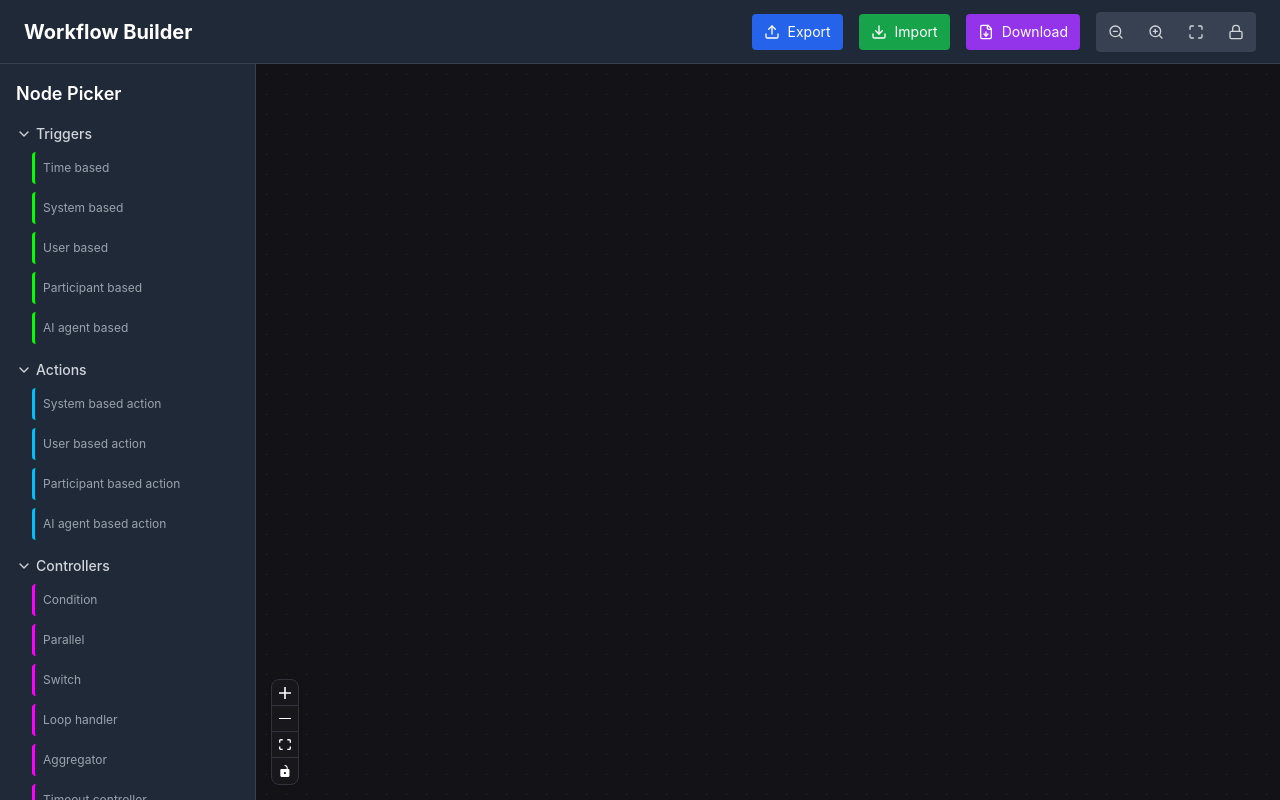
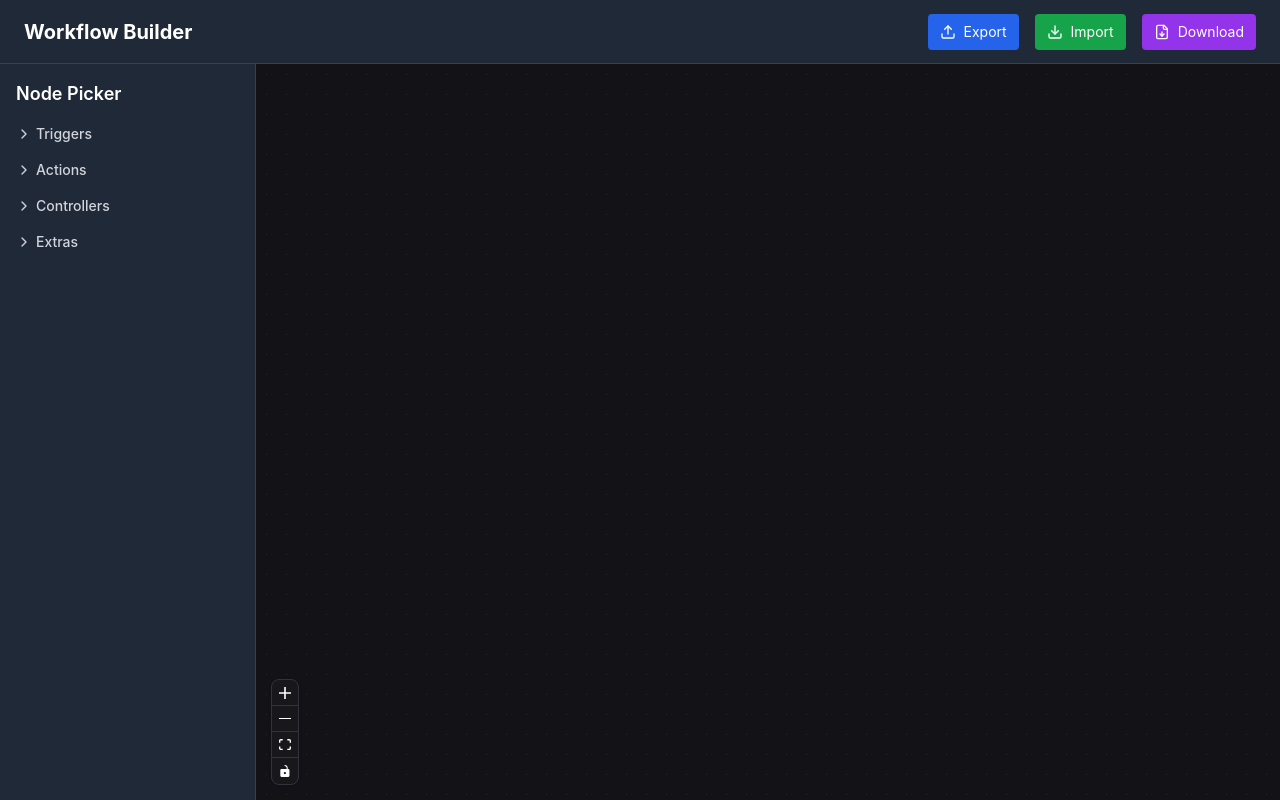
Before and after one commit to linuxacademyir/neon-flow-visualizer-studio, a React (Vite) app: page / in a window 1280 px wide. Built offline with nearby package versions, Linux system fonts and the light colour scheme.

Commit message:
feat: Implement requested UI changes
- Allow changing action/trigger types in edit sidebar.
- Remove zoom/lock controls from navbar.
- Collapse node categories by default in sidebar.
- Style controllers as diamonds.
- Ensure actions have a minimum width.

```diff
--- a/src/components/EditSidebar.tsx
+++ b/src/components/EditSidebar.tsx
@@ -11,6 +11,11 @@ interface EditSidebarProps {
   onEditNode: (nodeId: string) => void;
 }
 
+const nodeTypeOptions = {
+  trigger: ['Time based', 'System based', 'User based', 'Participant based', 'AI agent based'],
+  action: ['System based action', 'User based action', 'Participant based action', 'AI agent based action']
+};
+
 export const EditSidebar = ({
   isOpen,
   onClose,
@@ -20,12 +25,14 @@ export const EditSidebar = ({
   const [name, setName] = useState('');
   const [actor, setActor] = useState('');
   const [description, setDescription] = useState('');
+  const [selectedType, setSelectedType] = useState('');
 
   useEffect(() => {
     if (selectedNode) {
       setName(selectedNode.data.name || selectedNode.data.label || '');
       setActor(selectedNode.data.actor || '');
       setDescription(selectedNode.data.description || '');
+      setSelectedType(selectedNode.data.label || '');
     }
   }, [selectedNode]);
 
@@ -35,7 +42,18 @@ export const EditSidebar = ({
     }
   };
 
+  const handleTypeChange = (newType: string) => {
+    setSelectedType(newType);
+    if (selectedNode) {
+      onUpdateNode(selectedNode.id, { label: newType, name: newType });
+      setName(newType);
+    }
+  };
+
   if (!isOpen) return null;
+
+  const canChangeType = selectedNode && (selectedNode.type === 'trigger' || selectedNode.type === 'action');
+  const typeOptions = selectedNode?.type === 'trigger' ? nodeTypeOptions.trigger : nodeTypeOptions.action;
 
   return (
     <div className="w-80 bg-gray-800 border-l border-gray-700 p-4 overflow-y-auto">
@@ -51,6 +69,25 @@ export const EditSidebar = ({
 
       {selectedNode && (
         <div className="space-y-4">
+          {canChangeType && (
+            <div>
+              <label className="block text-sm font-medium text-gray-300 mb-2">
+                Node Type
+              </label>
+              <select
+                value={selectedType}
+                onChange={(e) => handleTypeChange(e.target.value)}
+                className="w-full bg-gray-700 border border-gray-600 rounded px-3 py-2 text-white text-sm focus:outline-none focus:ring-2 focus:ring-blue-500"
+              >
+                {typeOptions.map((option) => (
+                  <option key={option} value={option}>
+                    {option}
+                  </option>
+                ))}
+              </select>
+            </div>
+          )}
+
           <div>
             <label className="block text-sm font-medium text-gray-300 mb-2">
               Node Name
--- a/src/components/Navbar.tsx
+++ b/src/components/Navbar.tsx
@@ -1,6 +1,6 @@
 
 import { useRef } from 'react';
-import { Download, Upload, FileDown, Lock, ZoomIn, ZoomOut, Maximize } from 'lucide-react';
+import { Download, Upload, FileDown } from 'lucide-react';
 import { useReactFlow } from '@xyflow/react';
 import html2canvas from 'html2canvas';
 
@@ -12,7 +12,7 @@ interface NavbarProps {
 }
 
 export const Navbar = ({ nodes, edges, setNodes, setEdges }: NavbarProps) => {
-  const { fitView, zoomIn, zoomOut } = useReactFlow();
+  const { fitView } = useReactFlow();
   const fileInputRef = useRef<HTMLInputElement>(null);
 
   const exportWorkflow = () => {
@@ -116,39 +116,6 @@ export const Navbar = ({ nodes, edges, setNodes, setEdges }: NavbarProps) => {
           <FileDown size={16} />
           <span>Download</span>
         </button>
-
-        <div className="flex items-center space-x-2 bg-gray-700 rounded p-1">
-          <button
-            onClick={() => zoomOut()}
-            className="p-2 text-gray-300 hover:text-white transition-colors"
-            title="Zoom Out"
-          >
-            <ZoomOut size={16} />
-          </button>
-
-          <button
-            onClick={() => zoomIn()}
-            className="p-2 text-gray-300 hover:text-white transition-colors"
-            title="Zoom In"
-          >
-            <ZoomIn size={16} />
-          </button>
-
-          <button
-            onClick={() => fitView()}
-            className="p-2 text-gray-300 hover:text-white transition-colors"
-            title="Fit View"
-          >
-            <Maximize size={16} />
-          </button>
-
-          <button
-            className="p-2 text-gray-300 hover:text-white transition-colors"
-            title="Lock"
-          >
-            <Lock size={16} />
-          </button>
-        </div>
       </div>
 
       <input
--- a/src/components/NodeSidebar.tsx
+++ b/src/components/NodeSidebar.tsx
@@ -26,7 +26,12 @@ const nodeCategories = {
 };
 
 export const NodeSidebar = ({ setNodes }: any) => {
-  const [collapsed, setCollapsed] = useState<Record<string, boolean>>({});
+  const [collapsed, setCollapsed] = useState<Record<string, boolean>>({
+    triggers: true,
+    actions: true,
+    controllers: true,
+    extras: true
+  });
 
   const toggleCategory = (category: string) => {
     setCollapsed(prev => ({ ...prev, [category]: !prev[category] }));
--- a/src/index.css
+++ b/src/index.css
@@ -79,6 +79,8 @@
 .react-flow__node-action {
   border-color: #00bfff;
   border-radius: 12px;
+  min-width: 120px;
+  width: 120px;
 }
 
 .react-flow__node-controller {
```
